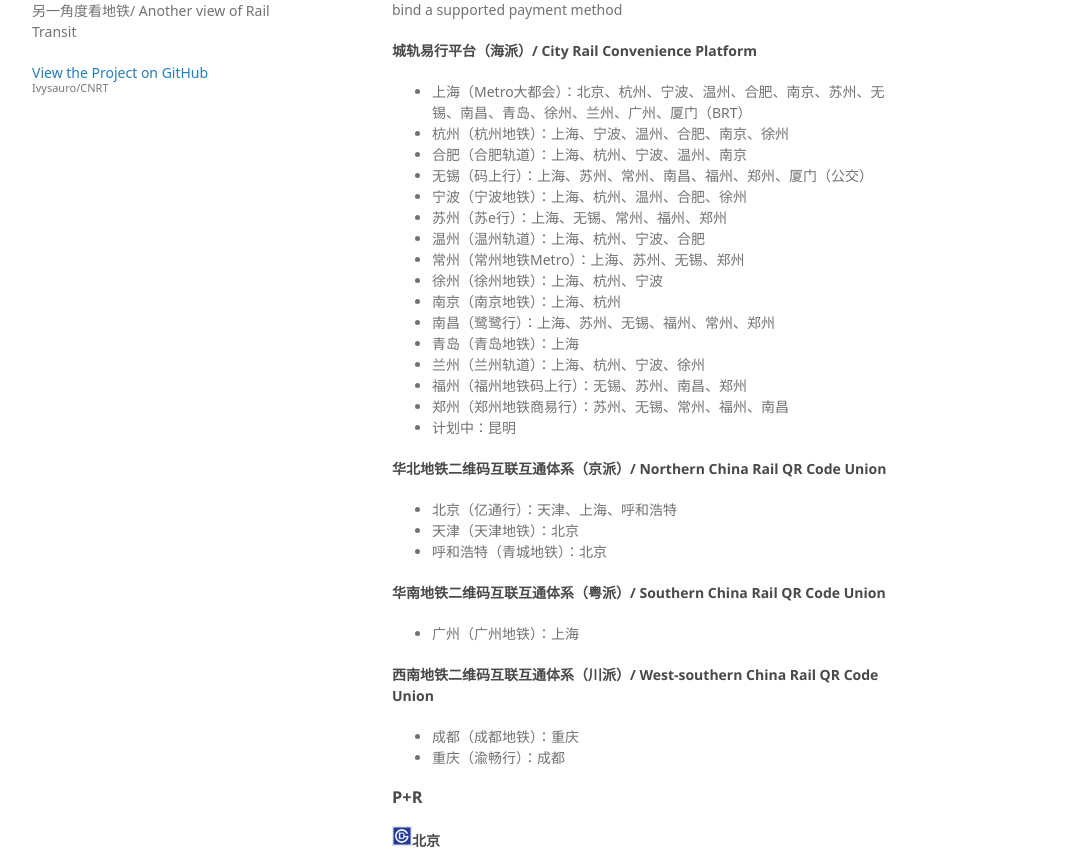
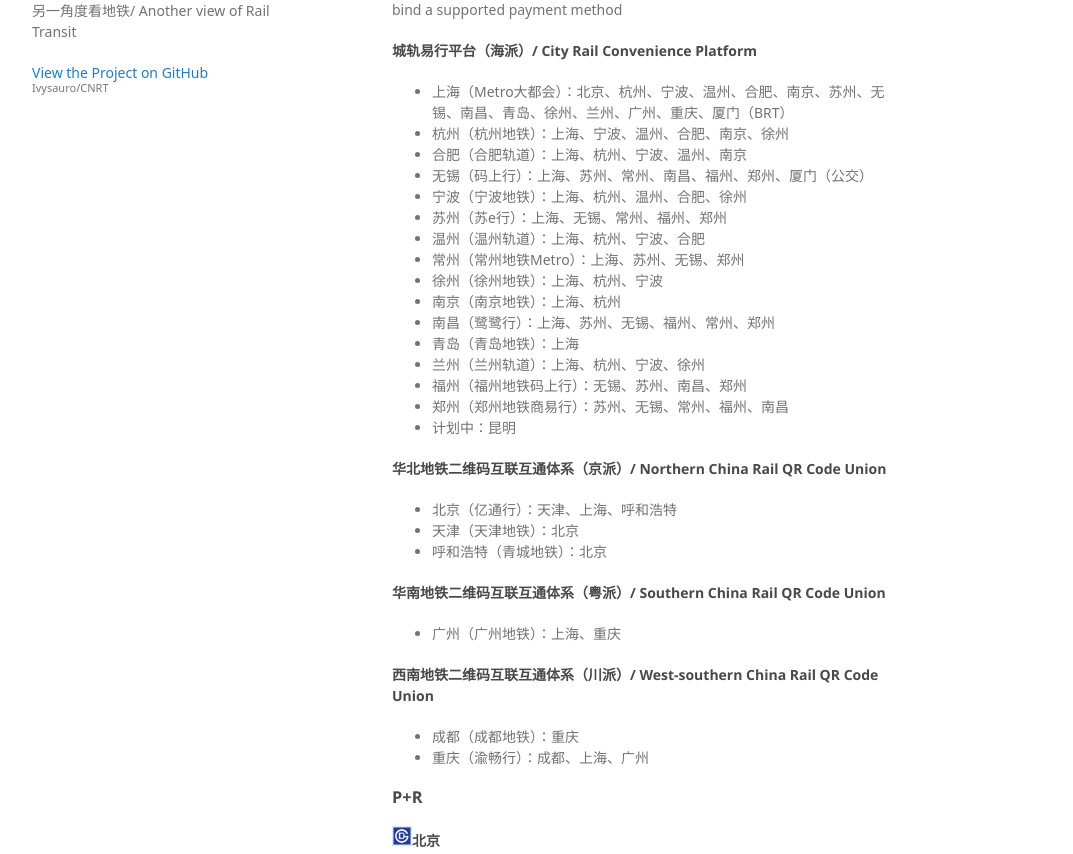
Before and after one commit to Ivysauro/CNRT, a Jekyll site: the page built from data/GeOp.md, in a window 1280 px wide and 1400 px high, scrolled down 9293 px. Shown: the part 178-1032 px from the top of the window, without its empty margins (178-1251 px from the left). Built offline with Jekyll 4.4.1, drawn with Linux system fonts in a browser that asks for light colours; some web fonts are replaced; our own code applies the rules of GitHub Pages for plain Markdown files; a script that is not in the unit is left out.

Commit message:
🍊更新二维码互通数据
重庆、上海、广州乘车码互通

```diff
--- a/data/GeOp.md
+++ b/data/GeOp.md
@@ -217,7 +217,7 @@
 
 #### 城轨易行平台（海派）/ City Rail Convenience Platform
 
-- 上海（Metro大都会）：北京、杭州、宁波、温州、合肥、南京、苏州、无锡、南昌、青岛、徐州、兰州、广州、厦门（BRT）
+- 上海（Metro大都会）：北京、杭州、宁波、温州、合肥、南京、苏州、无锡、南昌、青岛、徐州、兰州、广州、重庆、厦门（BRT）
 - 杭州（杭州地铁）：上海、宁波、温州、合肥、南京、徐州
 - 合肥（合肥轨道）：上海、杭州、宁波、温州、南京
 - 无锡（码上行）：上海、苏州、常州、南昌、福州、郑州、厦门（公交）
@@ -242,12 +242,12 @@
 
 #### 华南地铁二维码互联互通体系（粤派）/ Southern China Rail QR Code Union
 
-- 广州（广州地铁）：上海
+- 广州（广州地铁）：上海、重庆
 
 #### 西南地铁二维码互联互通体系（川派）/ West-southern China Rail QR Code Union
 
 - 成都（成都地铁）：重庆
-- 重庆（渝畅行）：成都
+- 重庆（渝畅行）：成都、上海、广州
 
 ### P+R
 
```
